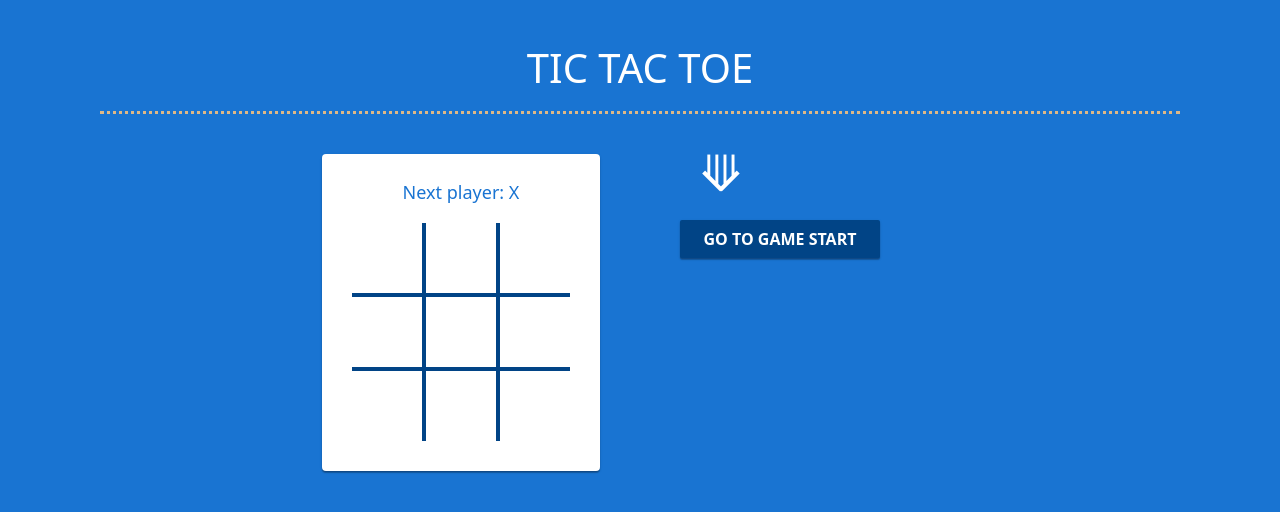
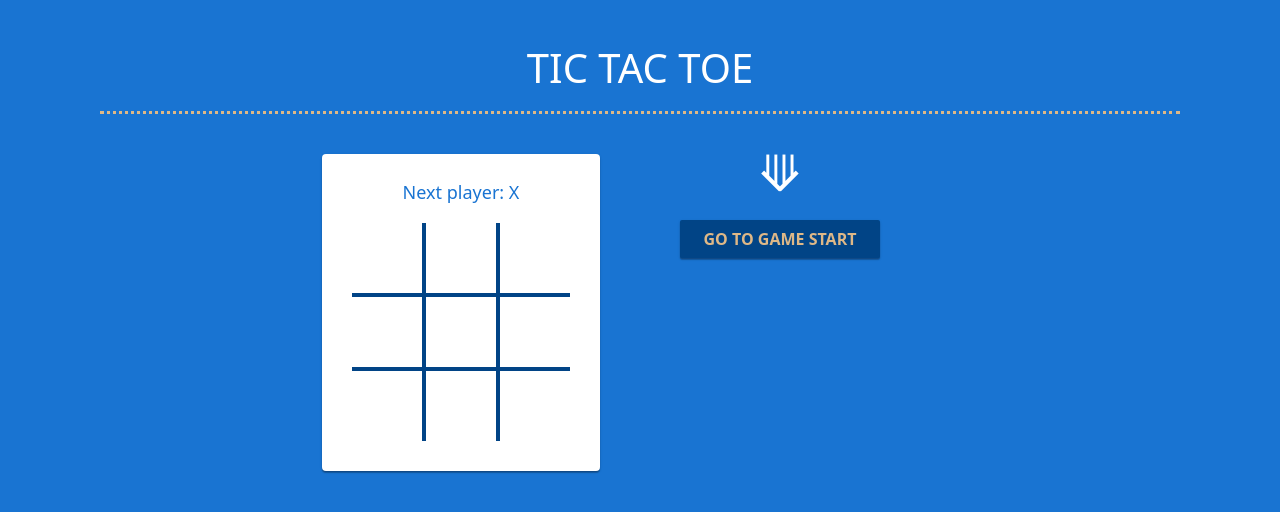
Before and after one commit to Knirta/tic-tac-toe, a React (Create React App) app: page / in a window 1280 px wide. Shown: the top 512 px of the page. Built offline with nearby package versions, Linux system fonts and the light colour scheme.

Commit message:
add Switch Transition to asc/desc arrow-button

```diff
--- a/src/components/Cell/Cell.js
+++ b/src/components/Cell/Cell.js
@@ -12,11 +12,10 @@ function Cell({value, highlight, onClick}) {
             <CSSTransition
                 in={!!value}
                 timeout={300}
-                classNames='mark'
-                // {{
-                //     enter: 'mark-enter',
-                //     enterActive: 'mark-enter-active'
-                // }}
+                classNames=  {{
+                    enter: 'mark-enter',
+                    enterActive: 'mark-enter-active'
+                }}
             >
                 <span className='mark'>{value}</span>
             </CSSTransition>
--- a/src/components/Game/Game.js
+++ b/src/components/Game/Game.js
@@ -1,5 +1,5 @@
 import React from 'react';
-import { CSSTransition } from 'react-transition-group';
+import { SwitchTransition, CSSTransition } from 'react-transition-group';
 import Board from '../Board';
 import Header from '../Header';
 import { calculateWinner, calculateCurrentPosition } from '../../helpers/helpers'
@@ -11,12 +11,15 @@ class Game extends React.Component {
         this.state = {
             history: [{
                 cells: Array(9).fill(null),
-                position: 0,
+                position: null,
             }],
             isXNext: true,
             stepNumber: 0,
             isAscending: true,
         }
+        this.ascRef = React.createRef();
+        this.descRef = React.createRef();
+        this.btnRef = this.state.isAscending ? this.descRef : this.ascRef;
         this.toggleOrder = this.toggleOrder.bind(this);
     }
 
@@ -57,6 +60,7 @@ class Game extends React.Component {
         let status;
         let line = null;
         const winner = calculateWinner(current.cells);
+
         if (winner) {
             status = `Winner: ${winner.cell}`;
             line = winner.line;
@@ -65,36 +69,29 @@ class Game extends React.Component {
         } else {
             status = `Next player: ${this.state.isXNext ? 'X' : 'O'}`;
         }
+
         const moves = history.map((move, step) => {
             let desc;
-            let show = false
             if (step) {
                 const position = calculateCurrentPosition(move.position);
                 desc = `Go to move #${step} ${position}`;
             } else {
                 desc = 'Go to game start';
-                setTimeout(() => {show = true}, 1000)
             }
 
             return (
-                <li key={step} className={`item ${step === this.state.stepNumber ? 'active' : ''}`}>
-                    <CSSTransition
-                        in={true}
-                        timeout={300}
-                        classNames='btn'
+                <li key={desc} className={`item ${step === this.state.stepNumber ? 'active' : ''}`}>
+                    <button
+                        className='btn'
+                        onClick={() => this.jumpTo(step)}
                     >
-                        <button
-                            className='btn'
-                            onClick={() => this.jumpTo(step)}
-                        >
-                            {desc}
-                        </button>
-                    </CSSTransition>
+                        {desc}
+                    </button>
                 </li>
             )
         });
 
-        const order = String.fromCharCode(this.state.isAscending ? 10225 : 10224);
+        const orderedMoves = this.state.isAscending ? moves : [...moves].reverse();
 
         return (
         <>
@@ -110,9 +107,24 @@ class Game extends React.Component {
                         />
                     </div>
                 </div>
-                <div className="game-info">
-                    <button className="order" onClick={this.toggleOrder}>{order}</button>
-                    <ol>{this.state.isAscending ? moves : moves.reverse()}</ol>
+                <div className='game-info'>
+                    <SwitchTransition mode='out-in'>
+                        <CSSTransition
+                            key={this.state.isAscending}
+                            nodeRef={this.btnRef}
+                            addEndListener={done => this.btnRef.current.addEventListener('transitionend', done, false)}
+                            classNames='order'
+                        >
+                            <button
+                                className='order'
+                                ref={this.btnRef}
+                                onClick={this.toggleOrder}
+                            >
+                                {String.fromCharCode(this.state.isAscending ? 10225 : 10224)}
+                            </button>
+                        </CSSTransition>
+                    </SwitchTransition>
+                    <ol>{orderedMoves}</ol>
                 </div>
             </div>
         </>
--- a/src/components/Game/Game.scss
+++ b/src/components/Game/Game.scss
@@ -64,6 +64,7 @@
 
 .active button {
     font-weight: 600;
+    color: rgb(222, 184, 135)
 }
 
 .btn {
@@ -77,26 +78,55 @@
     background-color:  rgb(1, 68, 134);
     text-transform: uppercase;
     cursor: pointer;
+    animation: btnAppear .3s;
 }
 
-.btn-enter {
-    opacity: 0;
-}
-
-.btn-enter-active {
-    opacity: 1;
-    transition: opacity .3s;
+@keyframes btnAppear {
+    from {
+        opacity: 0;
+        transform: scale(.8);
+    }
+    to {
+        opacity: 1;
+        transform: scale(1);
+    }
 }
 
 .order {
-    width: auto;
-    margin-bottom: 8px;
-    padding: 10px 20px;
+    width: 200px;
     font-size: 50px;
+    text-align: center;
     background-color: transparent;
     color:rgb(255, 255, 255);
     border: none;
+    margin-bottom: 8px;
+    padding: 10px 0;
     cursor: pointer;
+}
+
+.order-enter{
+    opacity: 0;
+    transform:  rotate(180deg);
+}
+
+.order-exit {
+    opacity: 1;
+    transform:  rotate(0deg);
+}
+
+.order-enter-active {
+    opacity: 1;
+    transform:  rotate(360deg);
+}
+
+.order-exit-active {
+    opacity: 0;
+    transform: rotate(180deg);
+}
+
+.order-enter-active,
+.order-exit-active {
+    transition: all 150ms linear;
 }
 
 .item + .item {
--- a/src/components/Header/Header.scss
+++ b/src/components/Header/Header.scss
@@ -1,7 +1,7 @@
 .header {
     text-align: center;
     padding: 20px 0;
-    border-bottom: 3px dotted burlywood;
+    border-bottom: 3px dotted rgb(222, 184, 135);
     font-size: 40px;
     text-transform: uppercase;
     font-weight: 400;
```
